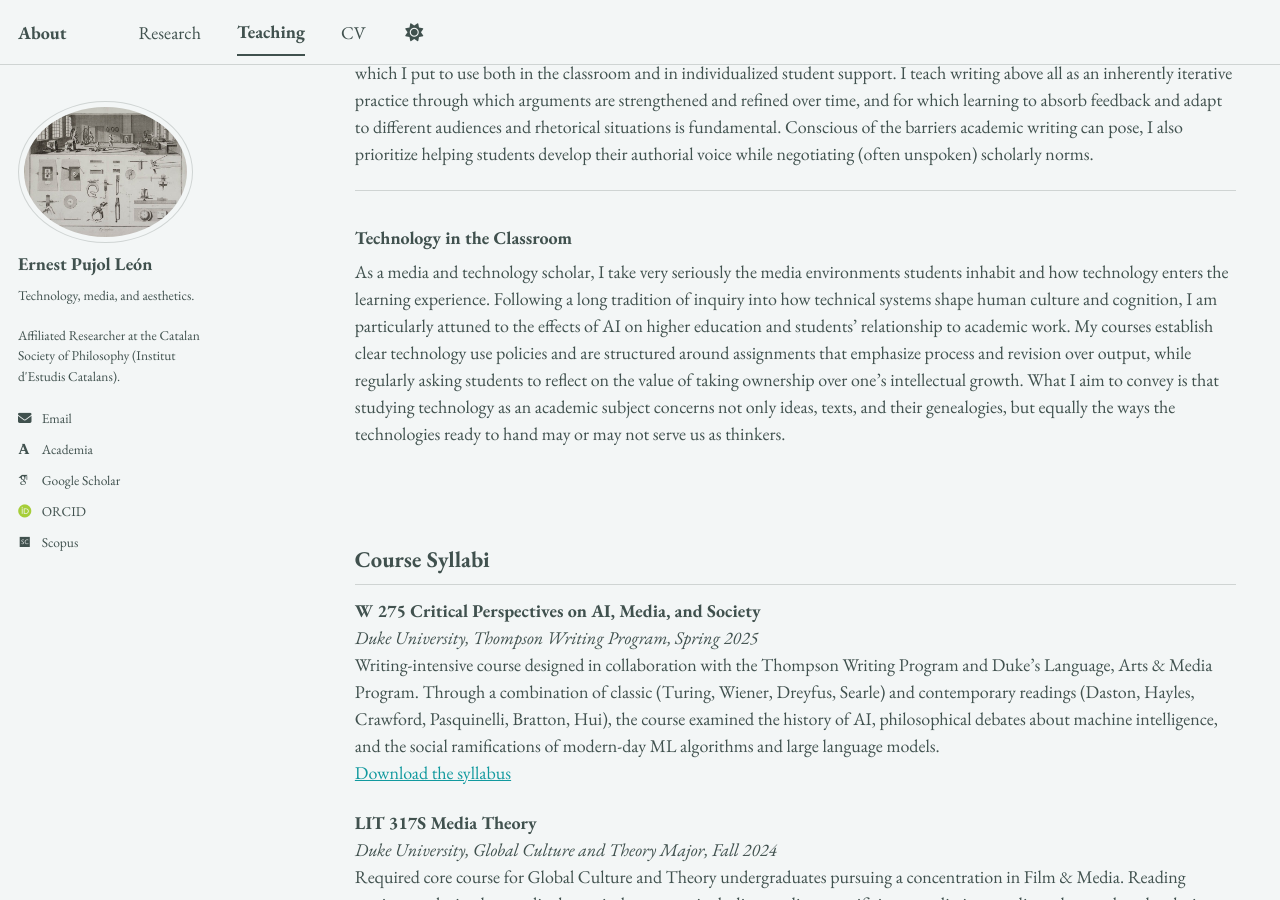
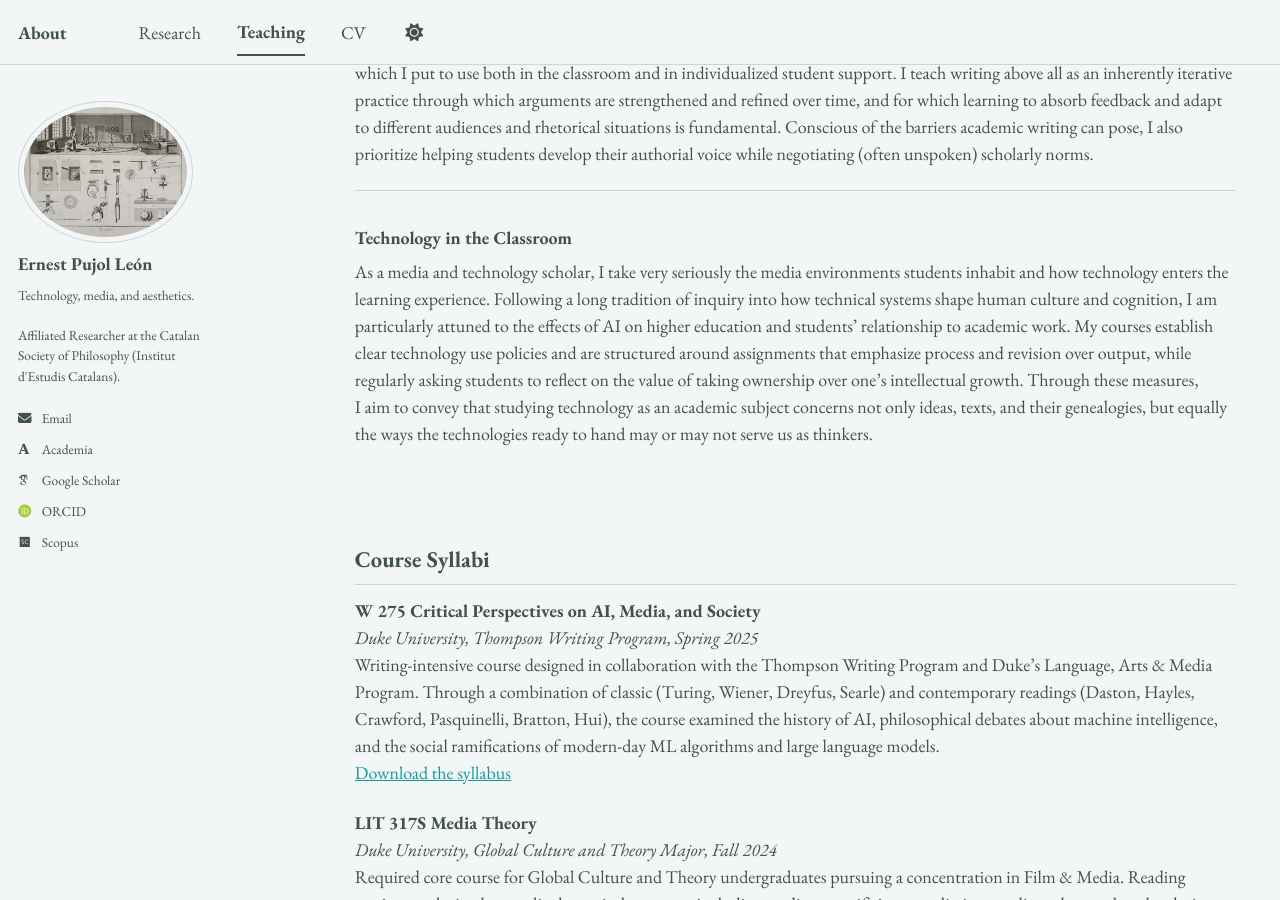
Before and after one commit to epujol90/epujol90.github.io, a Jekyll site: the page built from _pages/teaching.md, in a window 1280 px wide and 900 px high, scrolled down 813 px. Built offline with Jekyll 4.4.1, drawn with Linux system fonts in a browser that asks for light colours; some web fonts are replaced; a script bundle is joined from its source files by our own code; library files that are not in the unit come from our copies.

Commit message:
Update teaching.md

```diff
--- a/_pages/teaching.md
+++ b/_pages/teaching.md
@@ -21,7 +21,7 @@ Beyond traditional coursework, my teaching is deeply indebted to my writing cent
 ---
 
 ### Technology in the Classroom
-As a media and technology scholar, I&nbsp;take very seriously the media environments students inhabit and how technology enters the learning experience. Following a long tradition of inquiry into how technical systems shape human culture and cognition, I&nbsp;am particularly attuned to the effects of AI on higher education and students’ relationship to academic work. My courses establish clear technology use policies and are structured around assignments that emphasize process and revision over output, while regularly asking students to reflect on the value of taking ownership over one’s intellectual growth. What I&nbsp;aim to convey is that studying technology as an academic subject concerns not only ideas, texts, and their genealogies, but equally the ways the technologies ready to hand may or may not serve us as thinkers.
+As a media and technology scholar, I&nbsp;take very seriously the media environments students inhabit and how technology enters the learning experience. Following a long tradition of inquiry into how technical systems shape human culture and cognition, I&nbsp;am particularly attuned to the effects of AI on higher education and students’ relationship to academic work. My courses establish clear technology use policies and are structured around assignments that emphasize process and revision over output, while regularly asking students to reflect on the value of taking ownership over one’s intellectual growth. Through these measures, I&nbsp;aim to convey that studying technology as an academic subject concerns not only ideas, texts, and their genealogies, but equally the ways the technologies ready to hand may or may not serve us as thinkers.
 <br>
 <br>
 <br>
```
